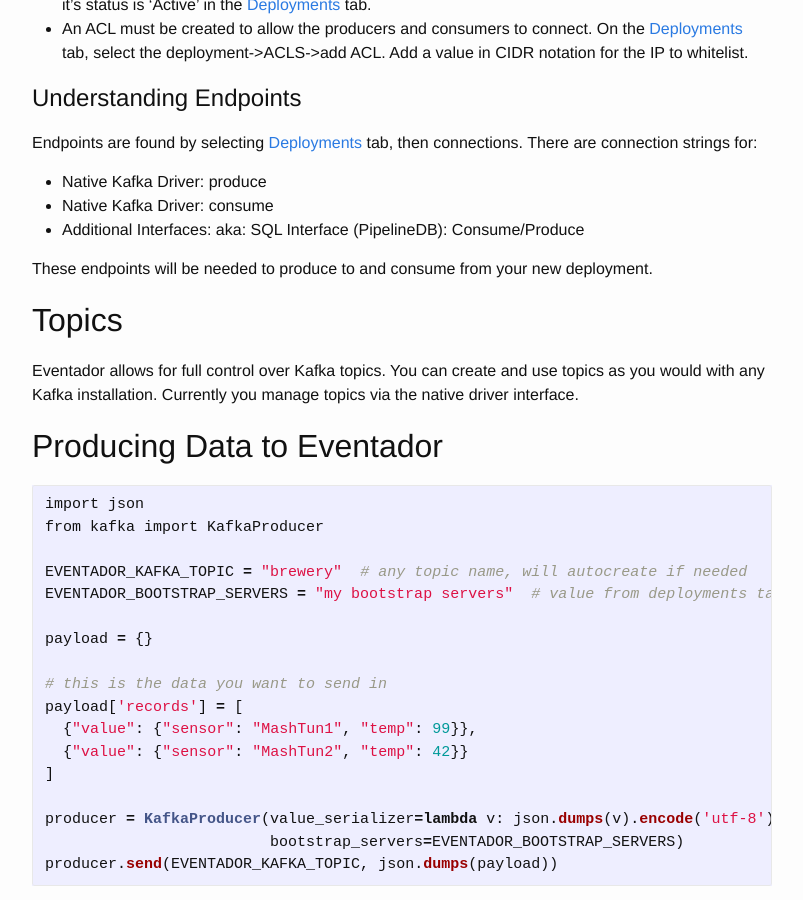
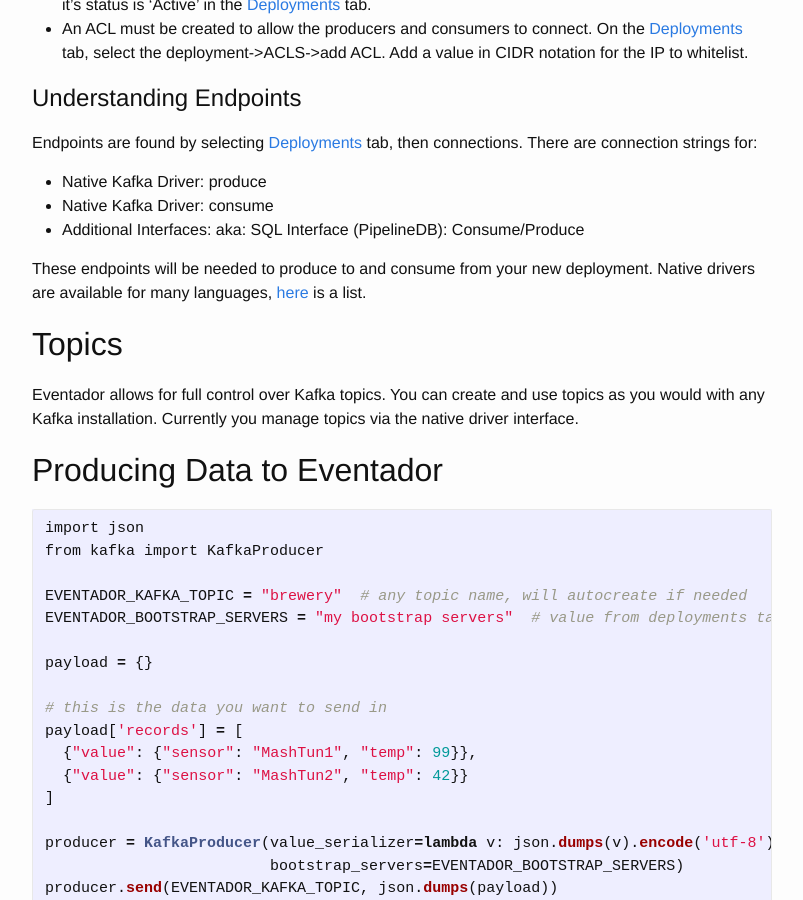
Before and after one commit to Eventador/eventador.github.io, a Jekyll site: the page built from _documentation/getting_started_guide.md, in a window 1280 px wide and 900 px high, scrolled down 930 px. Shown: the whole window, without its empty margins (238-1041 px from the left). Built offline with Jekyll 4.4.1, drawn with Linux system fonts in a browser that asks for light colours.

Commit message:
added link for drivers

```diff
--- a/_documentation/getting_started_guide.md
+++ b/_documentation/getting_started_guide.md
@@ -41,7 +41,7 @@
 - Native Kafka Driver: consume
 - Additional Interfaces: aka: SQL Interface (PipelineDB): Consume/Produce
 
-These endpoints will be needed to produce to and consume from your new deployment.
+These endpoints will be needed to produce to and consume from your new deployment. Native drivers are available for many languages, [here](https://cwiki.apache.org/confluence/display/KAFKA/Clients) is a list.
 
 # Topics
 
```
